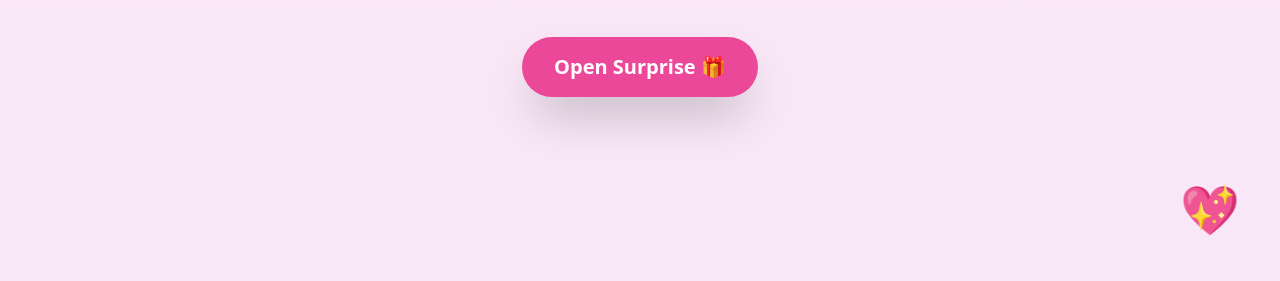
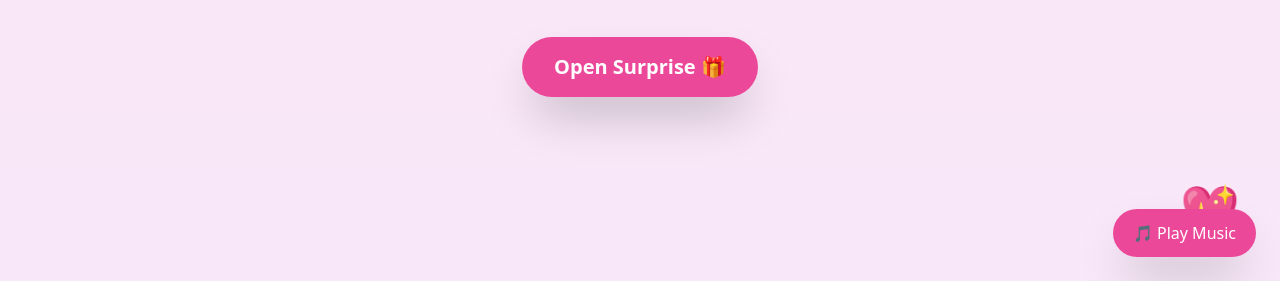
Before and after one commit to slsabilaAura/Birthday-Dyang, a plain HTML site: page index.html in a window 1280 px wide. Shown: the part 519-800 px from the top of the page. Drawn offline with nearby package versions, Linux system fonts and the light colour scheme.

Commit message:
Update index.html

```diff
--- a/index.html
+++ b/index.html
@@ -26,6 +26,13 @@
 <audio autoplay loop>
   <source src="nastelbom-happy-birthday-469282.mp3" type="audio/mpeg">
 </audio>
+
+<button
+  onclick="document.getElementById('bgMusic').play()"
+  class="fixed bottom-6 right-6 bg-pink-500 text-white px-5 py-3 rounded-full shadow-2xl z-50"
+>
+  🎵 Play Music
+</button>
 
 <script>
   const photos = [
```
